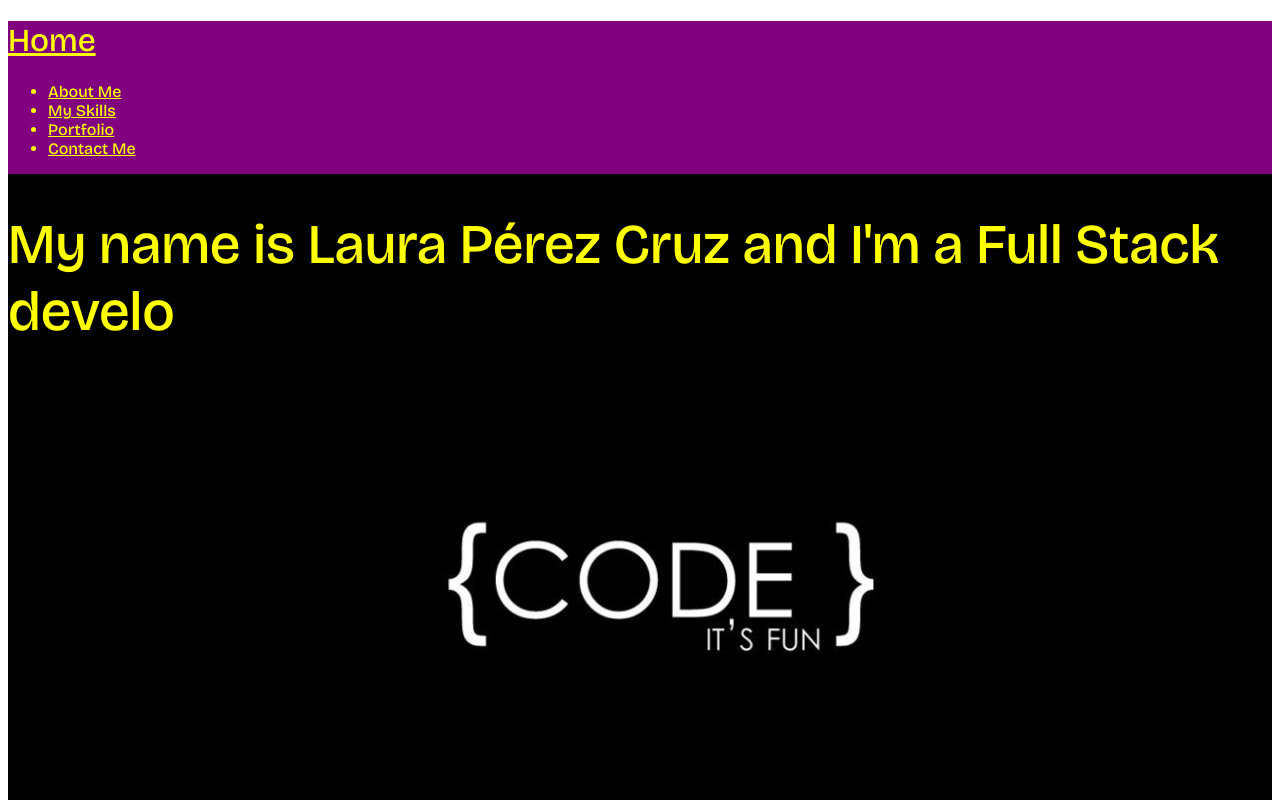
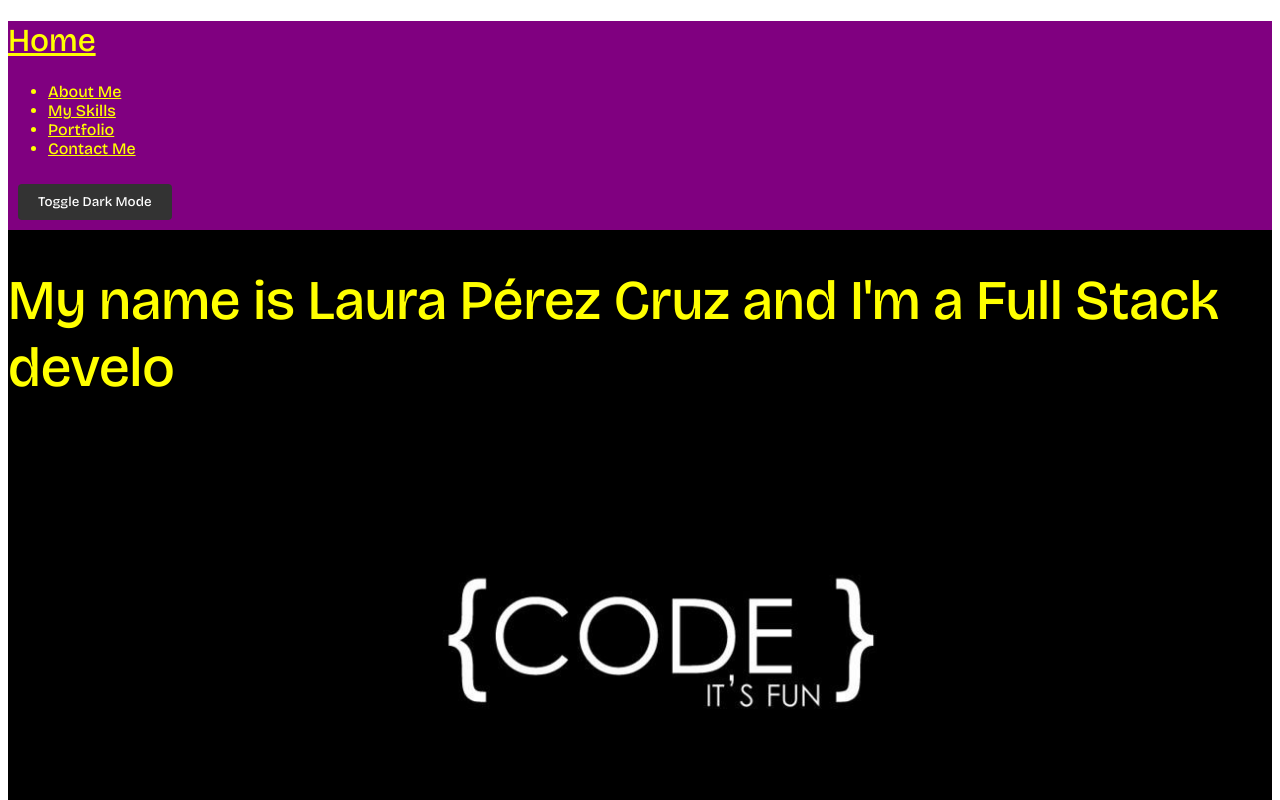
Before and after one commit to Lapecru64/portafolio, a React (Vite) app: page / in a window 1280 px wide. Shown: the top 800 px of the page. Built offline with nearby package versions, Linux system fonts and the light colour scheme; a web font is replaced by a local one.

Commit message:
Cambios al Portafolio

```diff
--- a/src/App.css
+++ b/src/App.css
@@ -0,0 +1,31 @@
+ /* Estilos para el botón de modo oscuro */
+.dark-mode-button {
+    background-color: #333;
+    color: #fff;
+    border: none;
+    padding: 10px 20px;
+    border-radius: 4px;
+    margin: 10px;
+    cursor: pointer;
+  }
+
+  /* Estilos para el modo oscuro */
+  .dark {
+    background-color: #000;
+    color: #fff;
+  }
+
+  /* Estilos generales de tu aplicación */
+  .container-principal {
+    /* Estilos para el fondo claro */
+    background-color: #fff;
+    color: #333;
+    transition: background-color 0.3s ease-in-out, color 0.3s ease-in-out;
+  }
+
+  /* Estilos para el fondo oscuro */
+  .container-principal.dark {
+    background-color: #333;
+    color: #fff;
+    transition: background-color 0.3s ease-in-out, color 0.3s ease-in-out;
+  }
--- a/src/App.jsx
+++ b/src/App.jsx
@@ -1,17 +1,32 @@
 import React from 'react';
-import { Routes, Route} from 'react-router-dom';
+import { Routes, Route } from 'react-router-dom';
 import Header from './shared/Header';
 import Home from './pages/Home';
 import AboutMe from './pages/AboutMe';
 import MySkills from './pages/MySkills';
 import Portfolio from './pages/Portfolio';
 import ContactMe from './pages/ContactMe';
-
+import { useDispatch, useSelector } from 'react-redux'; // Importa useDispatch y useSelector
+import { toggleDarkMode } from './store/index'; // Importa la acción toggleDarkMode
+import DarkModeWrapper from '../src/components/DarkModeWrapper'; // Importa el componente DarkModeWrapper
+import './App.css';
 
 function App() {
+  const dispatch = useDispatch();
+  const darkMode = useSelector((state) => state.counter.darkMode);
+
+  const toggleDark = () => {
+    dispatch(toggleDarkMode());
+  };
+
   return (
-    <div className="container-principal">
+    <div className={`container-principal ${darkMode ? 'dark' : ''}`}>
       <Header />
+      <button onClick={toggleDark} className="dark-mode-button">
+        Toggle Dark Mode
+      </button>
+      <DarkModeWrapper>
+        {/* Envuelve tus rutas con DarkModeWrapper */}
         <Routes>
           <Route path="/" element={<Home />} />
           <Route path="/about" element={<AboutMe />} />
@@ -19,6 +34,7 @@ function App() {
           <Route path="/portfolio" element={<Portfolio />} />
           <Route path="/contact" element={<ContactMe />} />
         </Routes>
+      </DarkModeWrapper>
     </div>
   );
 }
--- /dev/null
+++ b/src/components/DarkModeWrapper.jsx
@@ -0,0 +1,14 @@
+import React from 'react';
+import { useSelector } from 'react-redux';
+
+function DarkModeWrapper({ children }) {
+  const darkMode = useSelector((state) => state.counter.darkMode);
+
+  return (
+    <div className={`dark-mode-container ${darkMode ? 'dark' : ''}`}>
+      {children}
+    </div>
+  );
+}
+
+export default DarkModeWrapper;
--- a/src/main.jsx
+++ b/src/main.jsx
@@ -1,9 +1,9 @@
 import React from 'react';
-import { createRoot } from 'react-dom/client'; // Importar createRoot desde el lugar correcto
+import { createRoot } from 'react-dom/client';
 import App from './App';
 import './index.css';
-import { BrowserRouter } from 'react-router-dom';
-import { Provider } from 'react-redux';
+import { BrowserRouter } from 'react-router-dom'; // Importa BrowserRouter
+import { Provider } from 'react-redux'; // Importa Provider
 import store from './store/index';
 
 const rootElement = document.getElementById('root');
--- a/src/store/index.js
+++ b/src/store/index.js
@@ -1,26 +1,32 @@
 import { configureStore, createSlice } from '@reduxjs/toolkit';
 
-const initialState = { value: 0 };
+const initialState = {
+  value: 0,
+  darkMode: false, // Agrega un estado para el modo oscuro
+};
 
 const counterSlice = createSlice({
   name: 'counter',
   initialState,
   reducers: {
-    increment: state => {
+    increment: (state) => {
       state.value += 1;
     },
-    decrement: state => {
+    decrement: (state) => {
       state.value -= 1;
-    }
-  }
+    },
+    toggleDarkMode: (state) => {
+      state.darkMode = !state.darkMode; // Cambia el estado del modo oscuro
+    },
+  },
 });
 
-export const { increment, decrement } = counterSlice.actions;
+export const { increment, decrement, toggleDarkMode } = counterSlice.actions;
 
 const store = configureStore({
   reducer: {
-    counter: counterSlice.reducer
-  }
+    counter: counterSlice.reducer,
+  },
 });
 
 export default store;
```
Lines whose indentation alone changed are shown as unchanged.
